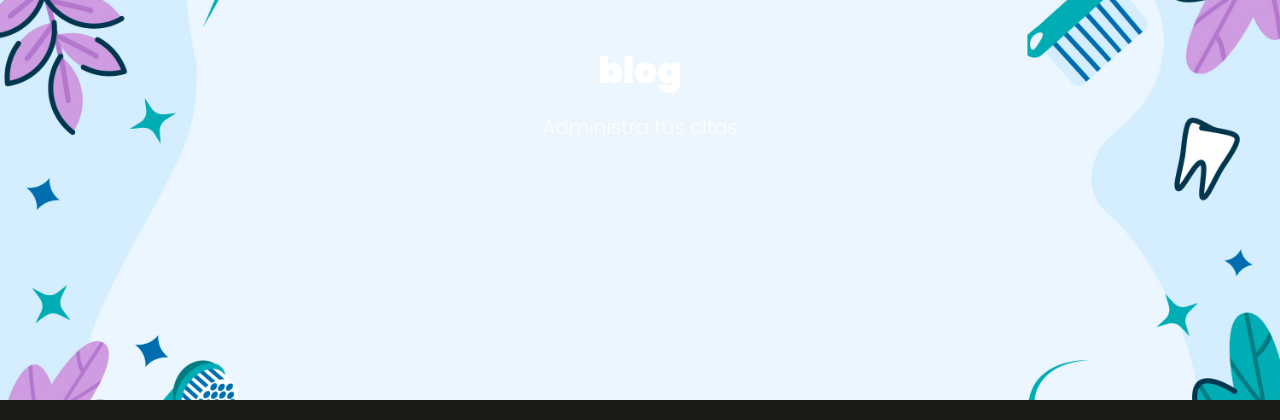
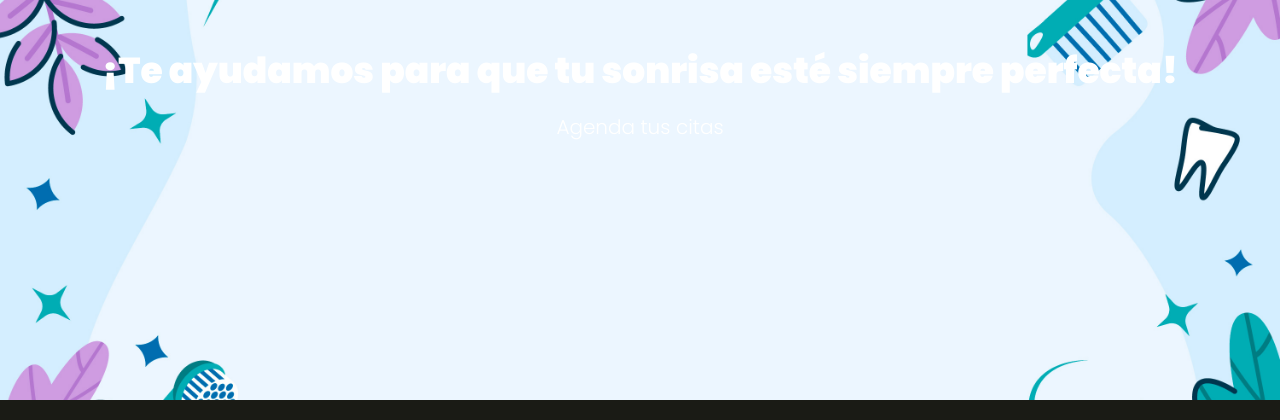
Before and after one commit to Edwin1406/appsalon, a PHP site: template views/admin/index.php in a window 1280 px wide. Shown: the top 420 px of the page. Run offline with PHP 8.4, Linux system fonts and the light colour scheme; the template is opened without the code that fills it, so the values that code supplies are empty.

Commit message:
Update layout.php

```diff
--- a/views/layout.php
+++ b/views/layout.php
@@ -22,8 +22,8 @@
 
         <header class="app-header">
            <div class="header__texto">
-            <h2 class="no-margin">blog</h2>
-            <p class="no-margin">Administra tus citas</p>
+            <h2 class="no-margin">¡Te ayudamos para que tu sonrisa esté siempre perfecta!</h2>
+            <p class="no-margin">Agenda tus citas</p>
            </div>
         </header>
 
```
